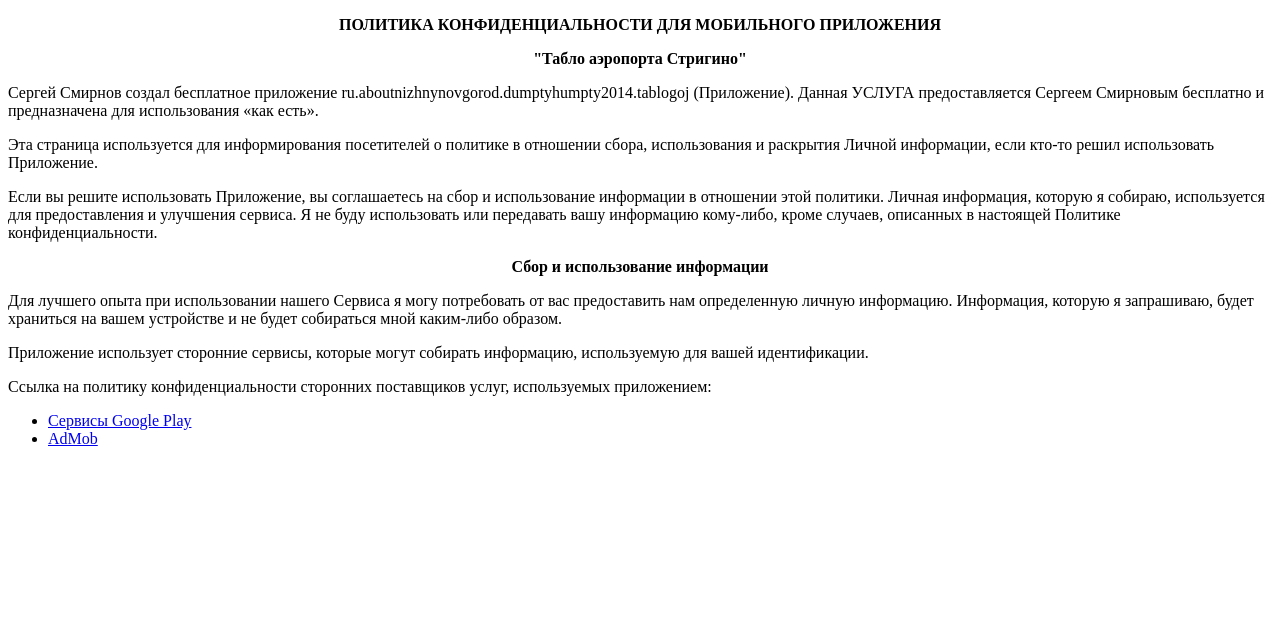
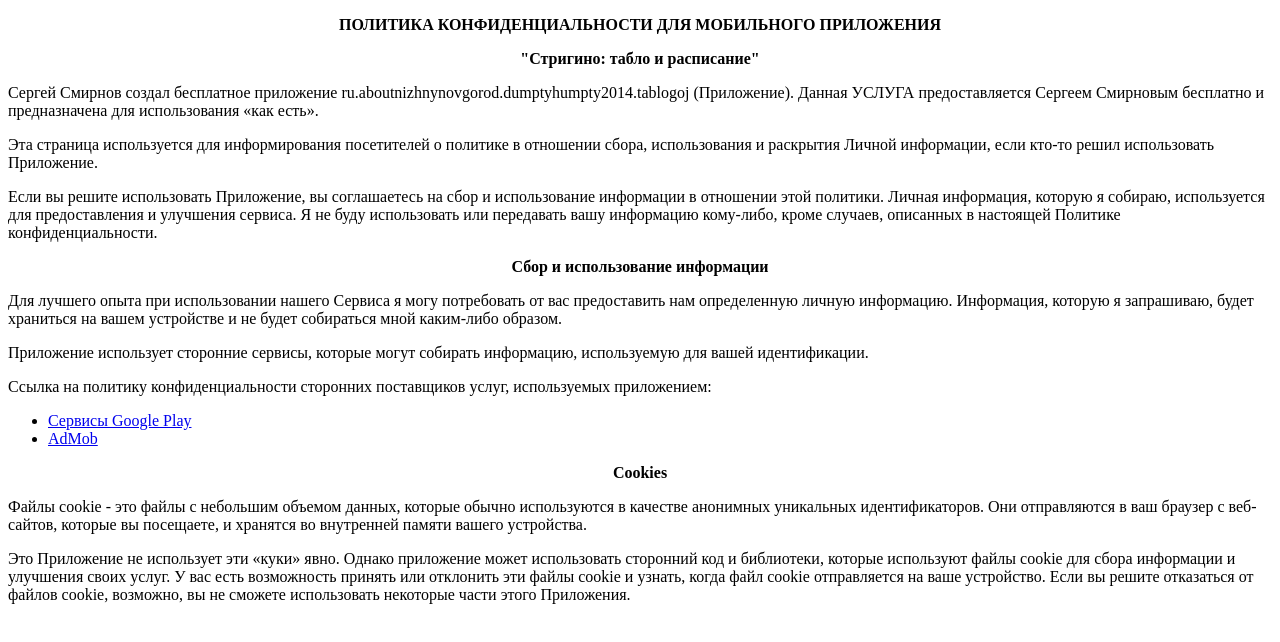
Before and after one commit to dumptyhumpty2014gmail/privacy_policy_app, a plain HTML site: page index.html in a window 1280 px wide. Drawn offline with Linux system fonts and the light colour scheme.

Commit message:
Update index.html

```diff
--- a/index.html
+++ b/index.html
@@ -8,7 +8,7 @@
   <body>
   <div>
 <p style="text-align: center;"><strong>ПОЛИТИКА КОНФИДЕНЦИАЛЬНОСТИ ДЛЯ МОБИЛЬНОГО ПРИЛОЖЕНИЯ</strong></p>
-<p style="text-align: center;"><strong>"<span id="span_id_название_приложения">Табло аэропорта Стригино</span>"</strong></p>
+<p style="text-align: center;"><strong>"<span id="span_id_название_приложения">Стригино: табло и расписание</span>"</strong></p>
     <p>Сергей Смирнов создал бесплатное приложение ru.aboutnizhnynovgorod.dumptyhumpty2014.tablogoj (Приложение). Данная УСЛУГА предоставляется Сергеем Смирновым бесплатно и предназначена для использования «как есть».</p>
     <p>Эта страница используется для информирования посетителей о политике в отношении сбора, использования и раскрытия Личной информации, если кто-то решил использовать Приложение.</p>
     <p>Если вы решите использовать Приложение, вы соглашаетесь на сбор и использование информации в отношении этой политики. Личная информация, которую я собираю, используется для предоставления и улучшения сервиса. Я не буду использовать или передавать вашу информацию кому-либо, кроме случаев, описанных в настоящей Политике конфиденциальности.</p>
@@ -20,7 +20,9 @@
       <li><a href="https://policies.google.com/privacy?hl=ru">Сервисы Google Play</a></li>
       <li><a href="https://support.google.com/admob/answer/6128543?hl=ru">AdMob</a></li>
   </ul>
-
+   <p style="text-align: center;"><strong>Cookies</strong></p>
+    <p>Файлы cookie - это файлы с небольшим объемом данных, которые обычно используются в качестве анонимных уникальных идентификаторов. Они отправляются в ваш браузер с веб-сайтов, которые вы посещаете, и хранятся во внутренней памяти вашего устройства.</p>
+    <p>Это Приложение не использует эти «куки» явно. Однако приложение может использовать сторонний код и библиотеки, которые используют файлы cookie для сбора информации и улучшения своих услуг. У вас есть возможность принять или отклонить эти файлы cookie и узнать, когда файл cookie отправляется на ваше устройство. Если вы решите отказаться от файлов cookie, возможно, вы не сможете использовать некоторые части этого Приложения.</p>
 
   </div>
   </body>
```
